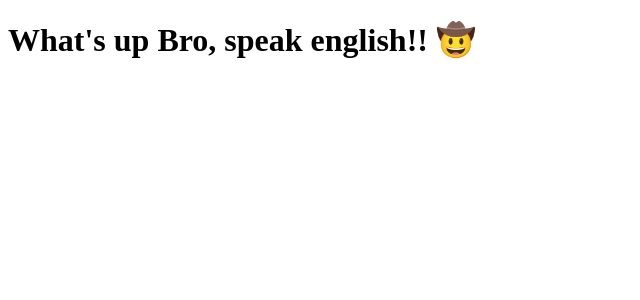
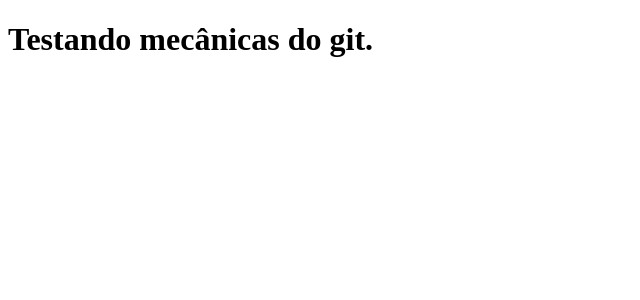
Before and after one commit to pietropanta/pi.com, a Next.js app: page / in a window 1280 px wide. Shown: the top 300 px of the page, without its empty margins (0-640 px from the left). Built offline with nearby package versions, Linux system fonts and the light colour scheme.

Commit message:
testando os commits

```diff
--- a/pages/index.js
+++ b/pages/index.js
@@ -1,5 +1,5 @@
 function Home() {
-    return <h1>What's up Bro, speak english!! 🤠</h1>
+    return <h1>Testando mecânicas do git. </h1>
 }
 
 export default Home;
```
